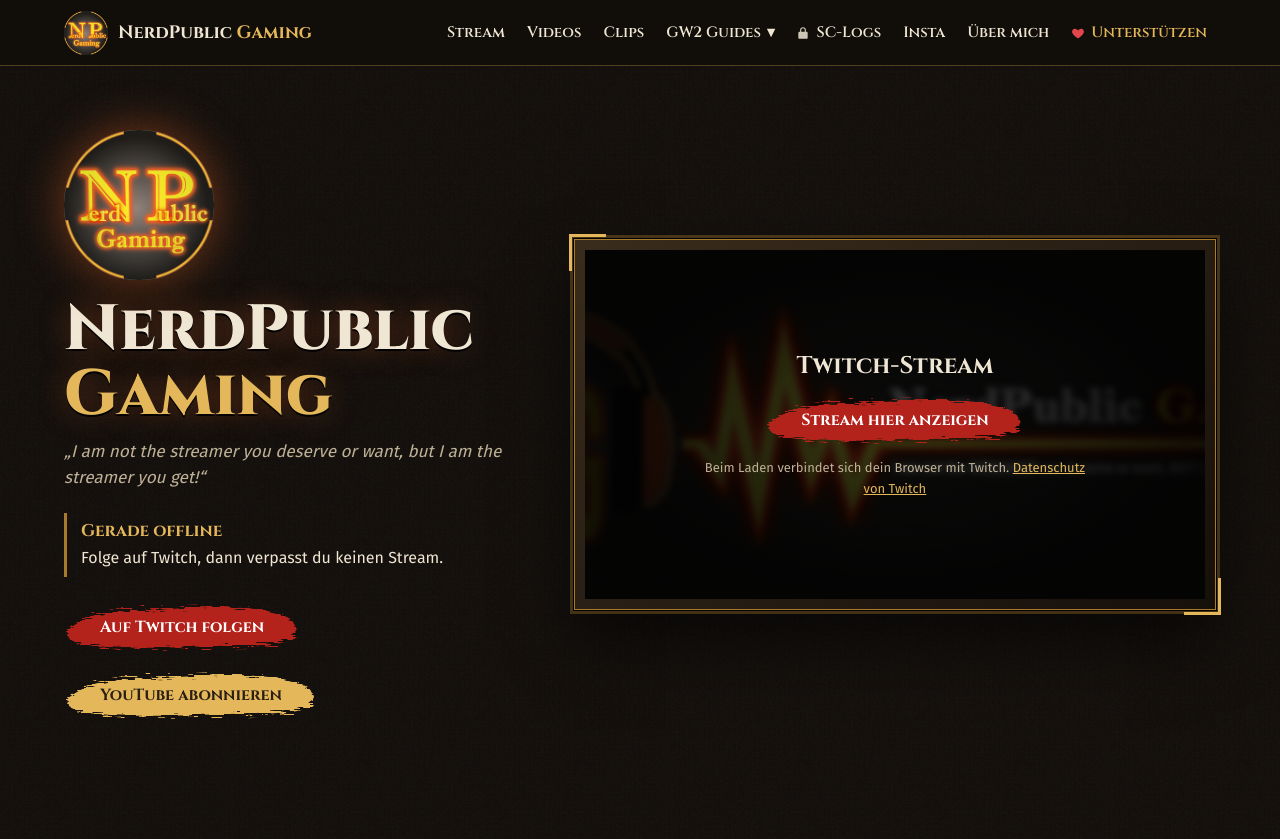
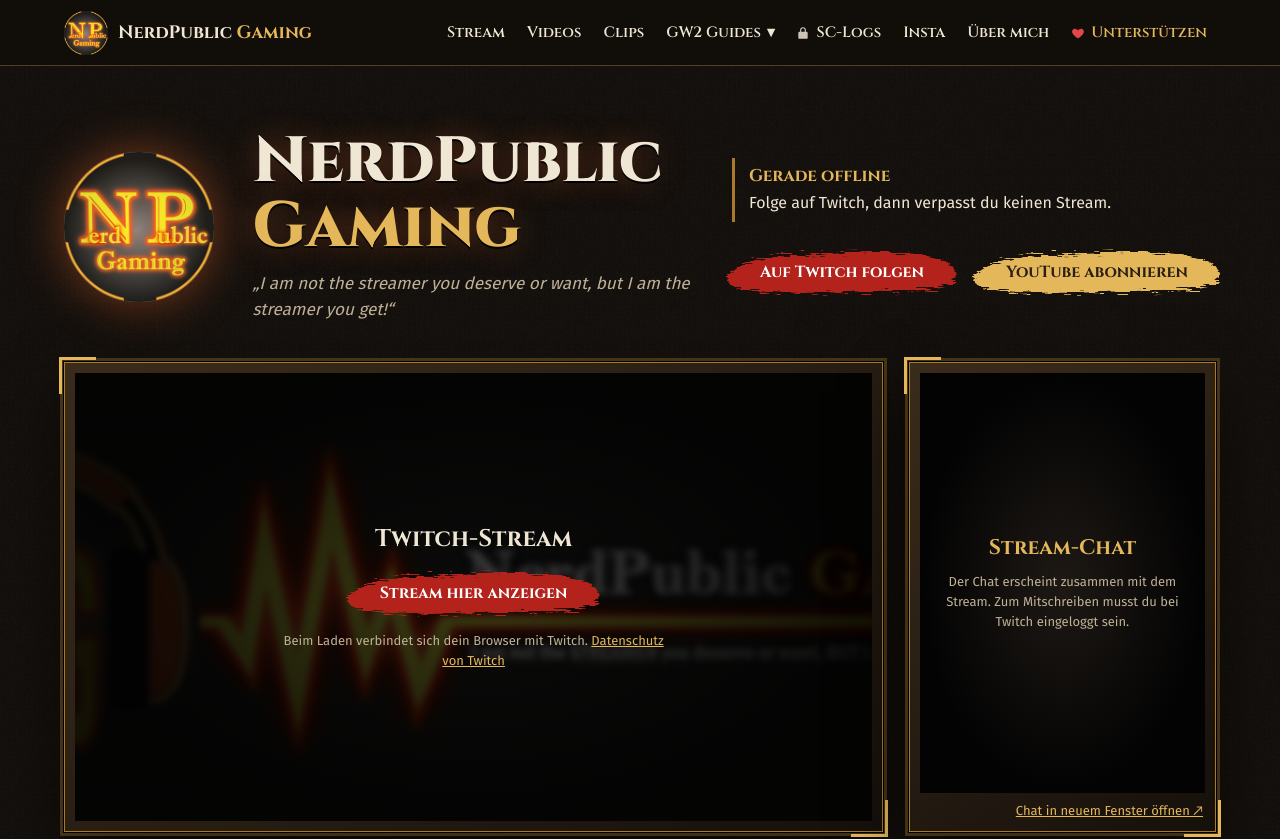
Before and after one commit to nerdpublicgaming/nerdpublicgaming.github.io, a plain HTML site: page index.html in a window 1280 px wide. Shown: the top 839 px of the page. Drawn offline with Linux system fonts and the light colour scheme.

Commit message:
homepage twitch chat

```diff
--- a/app.js
+++ b/app.js
@@ -26,6 +26,10 @@
     f.allowFullscreen = true;
     f.title = 'Twitch-Stream von NerdPublic Gaming';
     $('player').replaceChildren(f);
+    const c = document.createElement('iframe');
+    c.src = `https://www.twitch.tv/embed/${CHANNEL}/chat?parent=${encodeURIComponent(host)}&darkpopout`;
+    c.title = 'Twitch-Chat von NerdPublic Gaming';
+    $('chat').replaceChildren(c);
   });
 
   // ---- Live-Status ----
--- a/index.html
+++ b/index.html
@@ -53,8 +53,11 @@
   <section class="hero band" id="stream">
     <div class="hero-text">
       <img class="crest" src="assets/logo-round.png" alt="NerdPublic Gaming Logo" width="160" height="160">
-      <h1>NerdPublic <span>Gaming</span></h1>
-      <p class="tagline">„I am not the streamer you deserve or want, but I am the streamer you get!“</p>
+      <div class="hero-title">
+        <h1>NerdPublic <span>Gaming</span></h1>
+        <p class="tagline">„I am not the streamer you deserve or want, but I am the streamer you get!“</p>
+      </div>
+      <div class="hero-side">
       <div class="live-card" id="liveCard">
         <p class="live-state" id="liveState">Status wird geladen …</p>
         <p class="live-title" id="liveTitle"></p>
@@ -65,8 +68,10 @@
         <a class="btn btn-gold" href="https://www.youtube.com/@NerdPublicGaming?sub_confirmation=1" rel="noopener">
           <svg class="btn-bg" aria-hidden="true"><use href="#stroke"/></svg>YouTube abonnieren</a>
       </div>
+      </div>
     </div>
 
+    <div class="stage">
     <div class="player frame">
       <div class="player-inner" id="player">
         <img class="player-poster" src="assets/banner.jpg" alt="">
@@ -78,6 +83,17 @@
             <a href="https://www.twitch.tv/p/legal/privacy-notice/" rel="noopener">Datenschutz von Twitch</a></p>
         </div>
       </div>
+    </div>
+
+    <div class="chat frame">
+      <div class="chat-inner" id="chat">
+        <div class="chat-wait">
+          <p class="chat-head">Stream-Chat</p>
+          <p class="fine">Der Chat erscheint zusammen mit dem Stream. Zum Mitschreiben musst du bei Twitch eingeloggt sein.</p>
+        </div>
+      </div>
+      <a class="chat-pop" href="https://www.twitch.tv/popout/nerdpublicgaming/chat?popout=" target="_blank" rel="noopener">Chat in neuem Fenster öffnen ↗</a>
+    </div>
     </div>
   </section>
 
--- a/style.css
+++ b/style.css
@@ -64,9 +64,24 @@ img{max-width:100%;display:block}
 .btn:hover .btn-bg{transform:scale(1.05,1.12)}
 
 /* HERO */
-.hero{display:grid;grid-template-columns:minmax(0,5fr) minmax(0,7fr);gap:clamp(24px,4vw,56px);align-items:center;max-width:none}
+.hero{display:grid;grid-template-columns:minmax(0,1fr);gap:clamp(24px,3vw,40px);max-width:none}
 .hero>*{margin:0;max-width:none}
 .hero{max-width:calc(1240px + 10vw);margin-inline:auto;padding-inline:max(5vw,16px)}
+/* Kopf: Logo | Titel | Status + Buttons */
+.hero-text{display:grid;grid-template-columns:auto minmax(0,1fr) auto;gap:clamp(18px,3vw,40px);align-items:center}
+.hero-title h1{margin-top:0}
+.hero-title .tagline{margin-bottom:0}
+.hero-side .cta{padding-left:0}
+/* Stream + Chat nebeneinander */
+.stage{display:grid;grid-template-columns:minmax(0,1fr) clamp(300px,24vw,380px);gap:clamp(18px,2vw,28px);align-items:stretch}
+.chat{display:flex;flex-direction:column}
+.chat-inner{position:relative;flex:1;min-height:0;background:#0e0e10;overflow:hidden}
+.chat-inner iframe{position:absolute;inset:0;width:100%;height:100%;border:0}
+.chat-wait{position:absolute;inset:0;display:flex;flex-direction:column;align-items:center;justify-content:center;gap:10px;padding:20px;text-align:center;
+  background:radial-gradient(closest-side,rgba(58,44,28,.35),rgba(0,0,0,.8))}
+.chat-head{margin:0;font:700 clamp(17px,1.8vw,21px) var(--head);color:var(--gold)}
+.chat-wait .fine{margin:0;max-width:22em}
+.chat-pop{display:block;padding:8px 2px 0;font-size:13px;color:var(--gold);text-align:right}
 .crest{width:clamp(96px,12vw,150px);height:auto;filter:drop-shadow(0 0 24px rgba(242,106,42,.45))}
 h1{font:800 clamp(38px,5.2vw,64px)/1.02 var(--head);margin:18px 0 10px;text-wrap:balance;
   text-shadow:0 2px 0 #000,0 0 30px rgba(242,106,42,.35)}
@@ -177,6 +192,10 @@ h2{font:700 clamp(26px,3.2vw,36px)/1.1 var(--head);margin:0}
 
 @media(max-width:900px){
   .hero{grid-template-columns:minmax(0,1fr)}
+  .hero-text{grid-template-columns:auto minmax(0,1fr)}
+  .hero-side{grid-column:1/-1}
+  .stage{grid-template-columns:minmax(0,1fr)}
+  .chat-inner{flex:none;height:460px}
   .videos{grid-template-columns:repeat(2,minmax(0,1fr))}
   .nav .brand span{display:none}
 }
```
Also changed, not shown: datenschutz.html (+2 -2 lines).
